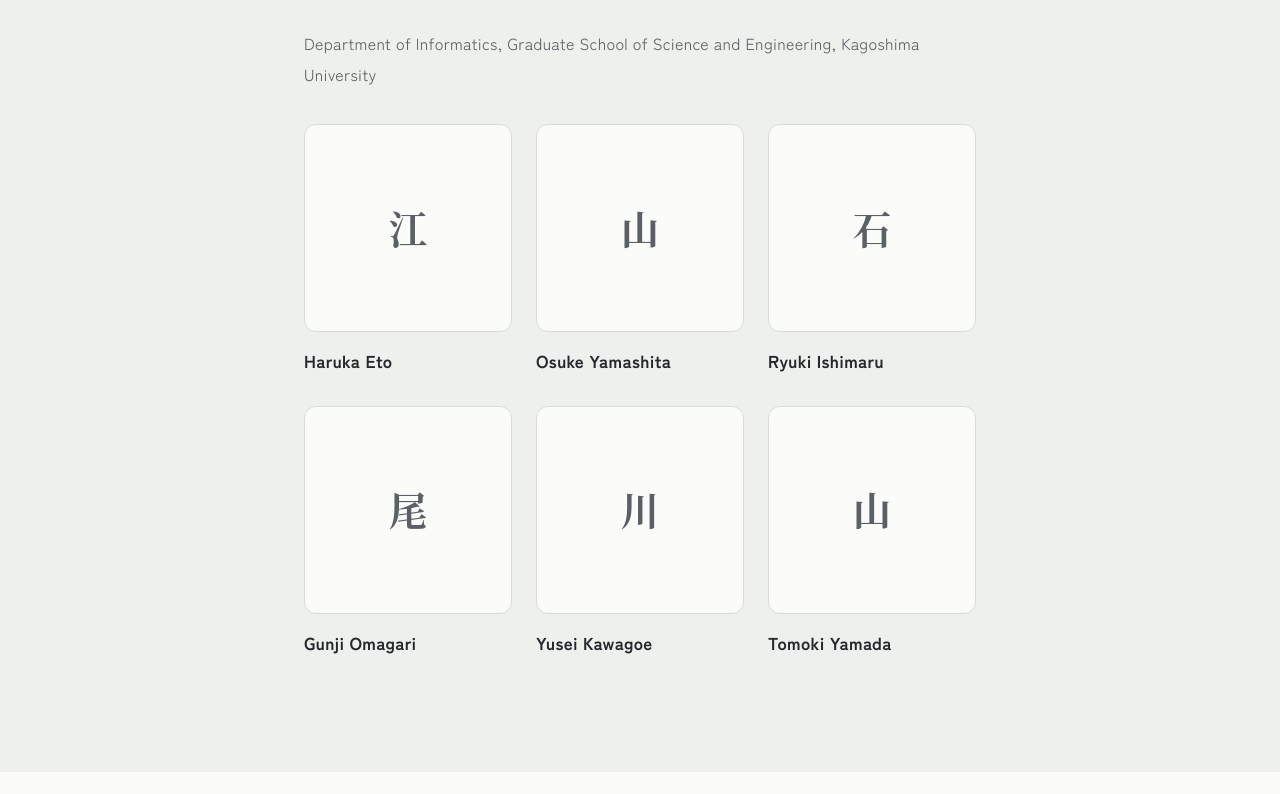
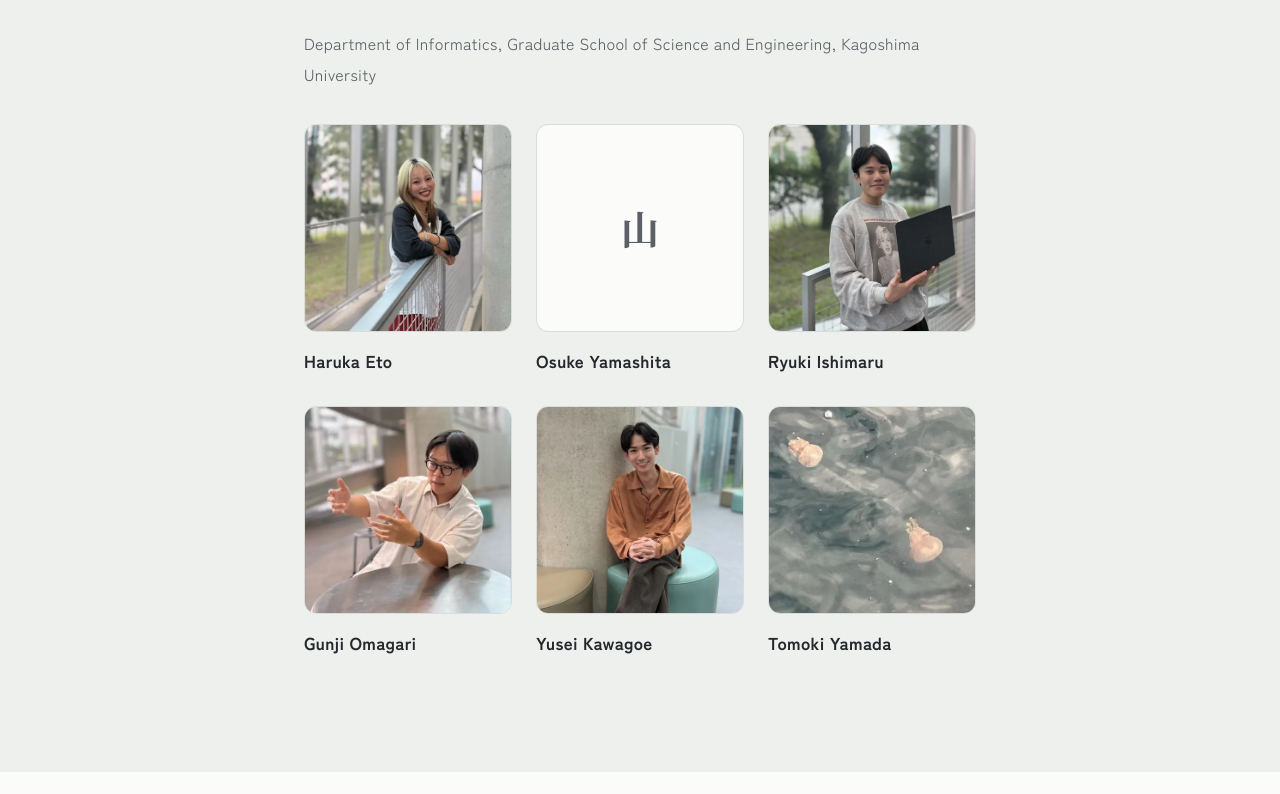
Before and after one commit to ShigeDora/nondadon-website, a plain HTML site: page en/index.html in a window 1280 px wide. Shown: the part 11206-12000 px from the top of the page. Drawn offline with Linux system fonts and the light colour scheme; a web font is replaced by a local one.

Commit message:
feat: メンバー欄に5人分の写真を追加
- images/members/ に江藤・石丸・尾曲・川越・山田の写真を追加（480×480 WebP）
- 日本語版・英語版の該当メンバーの写真枠を <img> に差し替え
- 山下は写真が届いていないため、文字の枠のまま

Co-Authored-By: Claude Opus 5.5 <noreply@anthropic.com>

```diff
--- a/en/index.html
+++ b/en/index.html
@@ -263,12 +263,12 @@
       <!-- 写真は <div class="m-photo"><img src="../images/members/〇〇.webp" width="480" height="480" loading="lazy" alt=""></div> に差し替えてください。
            役割を書く場合は <span class="m-role">Design</span> のように名前の下に追加してください -->
       <ul class="member-list">
-        <li><div class="m-photo"><span class="m-mark" aria-hidden="true">江</span></div><span class="m-name">Haruka Eto</span></li>
+        <li><div class="m-photo"><img src="../images/members/etou.webp" width="480" height="480" loading="lazy" alt=""></div><span class="m-name">Haruka Eto</span></li>
         <li><div class="m-photo"><span class="m-mark" aria-hidden="true">山</span></div><span class="m-name">Osuke Yamashita</span></li>
-        <li><div class="m-photo"><span class="m-mark" aria-hidden="true">石</span></div><span class="m-name">Ryuki Ishimaru</span></li>
-        <li><div class="m-photo"><span class="m-mark" aria-hidden="true">尾</span></div><span class="m-name">Gunji Omagari</span></li>
-        <li><div class="m-photo"><span class="m-mark" aria-hidden="true">川</span></div><span class="m-name">Yusei Kawagoe</span></li>
-        <li><div class="m-photo"><span class="m-mark" aria-hidden="true">山</span></div><span class="m-name">Tomoki Yamada</span></li>
+        <li><div class="m-photo"><img src="../images/members/ishimaru.webp" width="480" height="480" loading="lazy" alt=""></div><span class="m-name">Ryuki Ishimaru</span></li>
+        <li><div class="m-photo"><img src="../images/members/omagari.webp" width="480" height="480" loading="lazy" alt=""></div><span class="m-name">Gunji Omagari</span></li>
+        <li><div class="m-photo"><img src="../images/members/kawagoe.webp" width="480" height="480" loading="lazy" alt=""></div><span class="m-name">Yusei Kawagoe</span></li>
+        <li><div class="m-photo"><img src="../images/members/yamada.webp" width="480" height="480" loading="lazy" alt=""></div><span class="m-name">Tomoki Yamada</span></li>
       </ul>
     </div>
   </section>
```
Also changed, not shown: index.html (+5 -5 lines), images/members/etou.webp (added), images/members/ishimaru.webp (added), images/members/kawagoe.webp (added), images/members/omagari.webp (added), images/members/yamada.webp (added).
